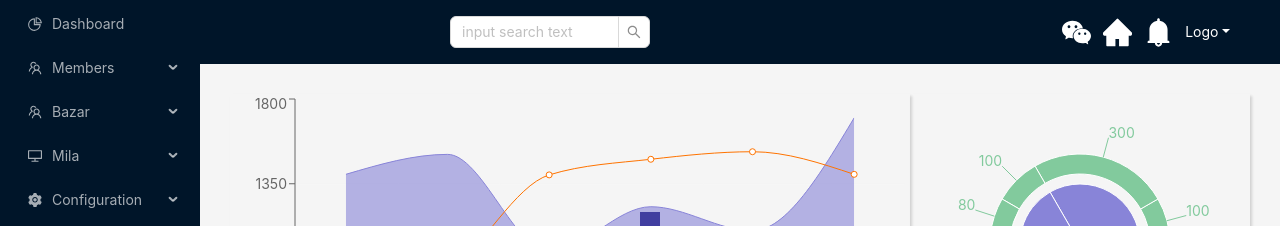
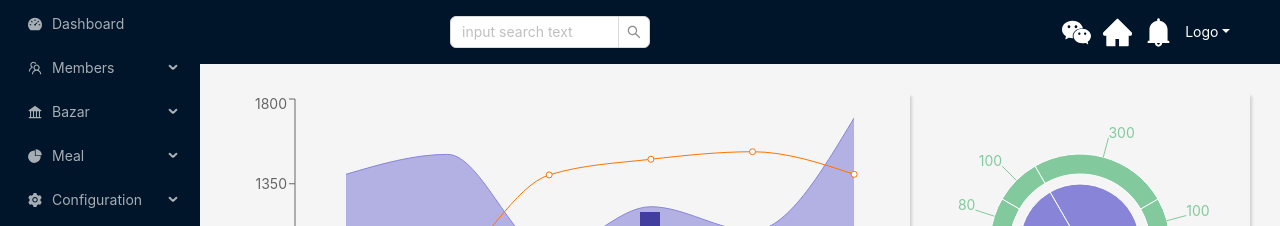
Before and after one commit to razuahmeds/mes-manager, a React (Create React App) app: page / in a window 1280 px wide. Shown: the top 226 px of the page. Built offline with nearby package versions, Linux system fonts and the light colour scheme.

Commit message:
add to icons/meal

```diff
--- a/src/layout/HeaderContainer.tsx
+++ b/src/layout/HeaderContainer.tsx
@@ -22,6 +22,7 @@ const HeaderContainer = (props: Props) => {
         <WechatFilled style={{ backgroundColor: '##1677ff', margin: '0 12px', fontSize: '29px', borderRadius: '50%' }} />
         <HomeFilled style={{ color: 'white', fontSize: '29px', backgroundColor: '##1677ff' }} />
         <BellFilled  style={{ backgroundColor: '##1677ff', margin: '0 12px', fontSize: '29px', borderRadius: '50%' }}/>
+
         <NavDropdown title="Logo" id="basic-nav-dropdown">
           <NavDropdown.Item href="#action/3.1">Mess</NavDropdown.Item>
           <NavDropdown.Item href="#action/3.2">Content</NavDropdown.Item>
--- a/src/layout/Sidebar.tsx
+++ b/src/layout/Sidebar.tsx
@@ -1,6 +1,7 @@
 import {
-  DesktopOutlined,
-  PieChartOutlined,
+  BankFilled,
+  DashboardFilled,
+  PieChartFilled,
   SettingFilled,
   TeamOutlined,
 } from "@ant-design/icons";
@@ -35,7 +36,7 @@ const items2: MenuItem[] = [
       Dashboard
     </Link>,
     "Dashboard",
-    <PieChartOutlined />
+    <DashboardFilled />
   ),
 
   getItem("Members", "sub2", <TeamOutlined />, [
@@ -53,7 +54,7 @@ const items2: MenuItem[] = [
     ),
   ]),
 
-  getItem("Bazar", "Bazar", <TeamOutlined />, [
+  getItem("Bazar", "Bazar", <BankFilled />, [
     getItem(
       <Link className="dec-none" to="/bazar-add">
         Create Bazar
@@ -68,12 +69,9 @@ const items2: MenuItem[] = [
     ),
   ]),
 
-  getItem("Mila", "sub3", <DesktopOutlined />, [
-    getItem(<Link to="/">Bajara</Link>, "6"),
-    getItem(<Link to="/">Bajara Lists</Link>, "8"),
-    getItem(<Link to="/">Mila</Link>, "9"),
-    getItem(<Link to="/">Mila Hisaba</Link>, "9"),
-    getItem(<Link to="/">Mila Rate</Link>, "10"),
+  getItem("Meal", "sub3", <PieChartFilled />, [
+    getItem(<Link className="dec-none" to="/">Cerate Meal</Link>, "9"),
+    getItem(<Link className="dec-none" to="/">Meal List</Link>, "9"),
   ]),
 
   getItem("Configuration", "9", <SettingFilled />, [getItem("Users", "6")]),
```
